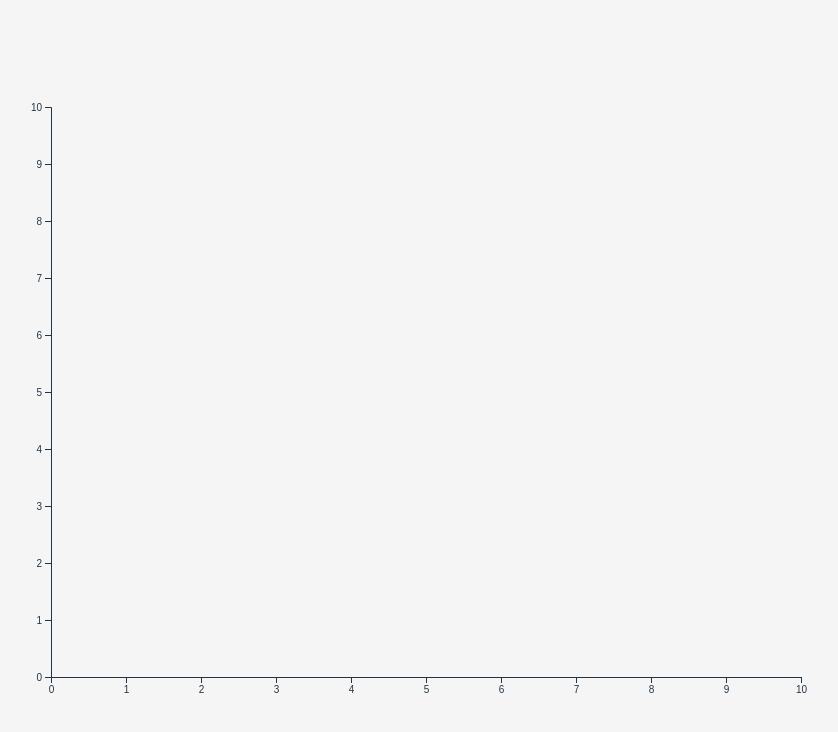
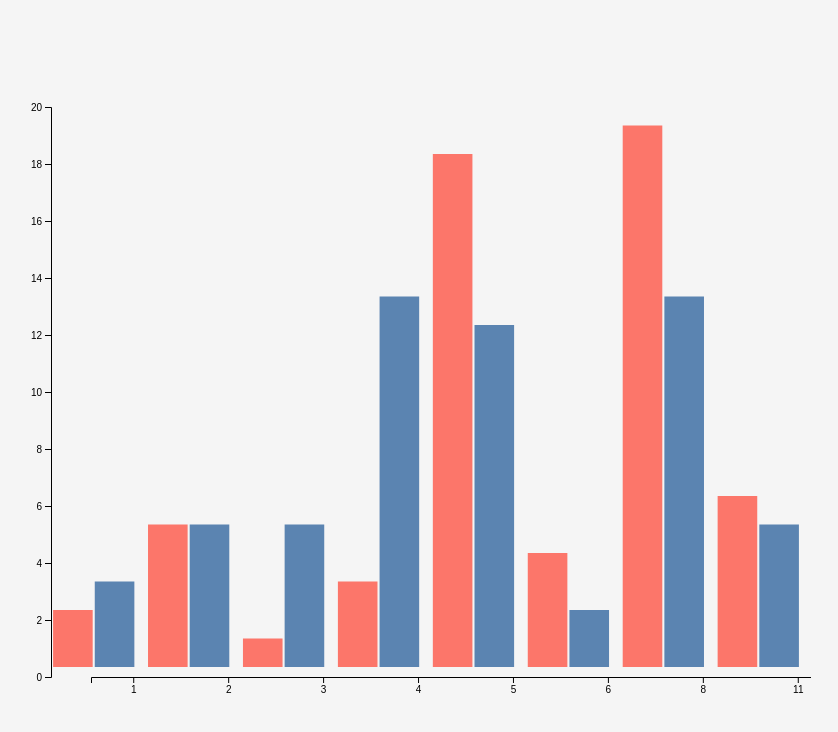
Before and after one commit to dmalary/react_d3-chart_challenge_1, a React (Vite) app: page / in a window 1280 px wide. Shown: the top 732 px of the page, without its empty margins (229-1067 px from the left). Built offline with nearby package versions, Linux system fonts and the light colour scheme.

Commit message:
feat: set grouped bar chart

```diff
--- a/components/BarChart.jsx
+++ b/components/BarChart.jsx
@@ -4,7 +4,7 @@ import { useRef, useMemo, useEffect } from 'react';
 import * as d3 from 'd3';
 
 const BarChart = ({ specs, data }) => {
-  console.log('specs', specs)
+  // console.log('specs', specs)
   console.log('data', data)
 
   const width = specs.size.width;
@@ -14,41 +14,81 @@ const BarChart = ({ specs, data }) => {
   const marginBottom = specs.margin.bottom;
   const marginLeft = specs.margin.left;
 
-  const axesRefs = useRef(null);
-
   const boundWidth = width - marginLeft - marginRight;
   const boundHeight = height - marginTop - marginBottom;
 
-  // get domain and range fromm data
+  const axesRefs = useRef(null);
+
+  const fxScale = useMemo(() => {
+    return d3.scaleBand()
+      .domain([... new Set(data.map(d => d.appearances))])
+      .range([width - marginRight, marginLeft])
+      .paddingInner(.1)
+  }, [data, width, marginLeft, marginRight]);
+
+  const category = new Set(data.map(d => d.key));
+  console.log('category', category);
+
   const xScale = useMemo(() => {
-    return d3.scaleLinear()
-      .domain([0, 10])
-      .range([0, boundWidth])
-  }, [width, boundWidth]);
+    return d3.scaleBand()
+      .domain(category)
+      .range([0, fxScale.bandwidth()])
+      .padding(.05)
+  }, [category, fxScale]);
 
   const yScale = useMemo(() => {
     return d3.scaleLinear()
-      .domain([0, 10])
+      .domain([0, d3.max(data, d => d.win_loss_totals)]).nice()
       .range([boundHeight, 0])
-  }, [height, boundHeight]);
+  }, [data, boundHeight]);
+
+  const colorScale = useMemo(() => {
+    return d3.scaleOrdinal()
+      .domain(category)
+      .range(["#FC766AFF", '#5B84B1FF'])
+      .unknown('#fff')
+  }, [category]);
 
   useEffect(() => {
     const svgEl = d3.select(axesRefs.current);
     svgEl.selectAll('*').remove();
 
-    const xAxisGenerator = d3.axisBottom(xScale);
+    const xAxisGenerator = d3.axisBottom(fxScale);
     const yAxisGenerator = d3.axisLeft(yScale);
 
     svgEl
       .append('g')
+      .attr('class', 'x-axis')
       .attr('transform', `translate(0, ${boundHeight})`)
       .call(xAxisGenerator)
 
     svgEl
       .append('g')
+      .attr('class', 'y-axis')
       .call(yAxisGenerator);
-  }, [xScale, yScale, boundHeight])
+  }, [fxScale, yScale, boundHeight])
 
+  const groupRects = Array.from(d3.group(data, d => d.appearances));
+  // console.log('groupRects', groupRects);
+
+  const renderRects = groupRects.map(([apps, datum], i) => {
+    console.log('apps', apps)
+    console.log('datum', datum)
+    return (
+      <g key={i} transform={(`translate(${fxScale(apps)}, 0)`)}>
+        {datum.map((el, n) => (
+          <rect
+            key={n}
+            x={xScale(el.key)}
+            y={yScale(el.win_loss_totals)}
+            width={xScale.bandwidth()}
+            height={boundHeight - yScale(el.win_loss_totals)}
+            fill={colorScale(el.key)}
+          />
+        ))}
+      </g>
+    )
+  });
 
   return (
     <div>
@@ -57,9 +97,9 @@ const BarChart = ({ specs, data }) => {
         height={height}
         style={{display: 'inline-block'}}
       >
+        {renderRects}
         <g
-          width={boundWidth}
-          height={boundHeight}
+          className={'axis-group'}
           ref={axesRefs}
           transform={`translate(${marginLeft}, ${marginTop})`}
         />
```
